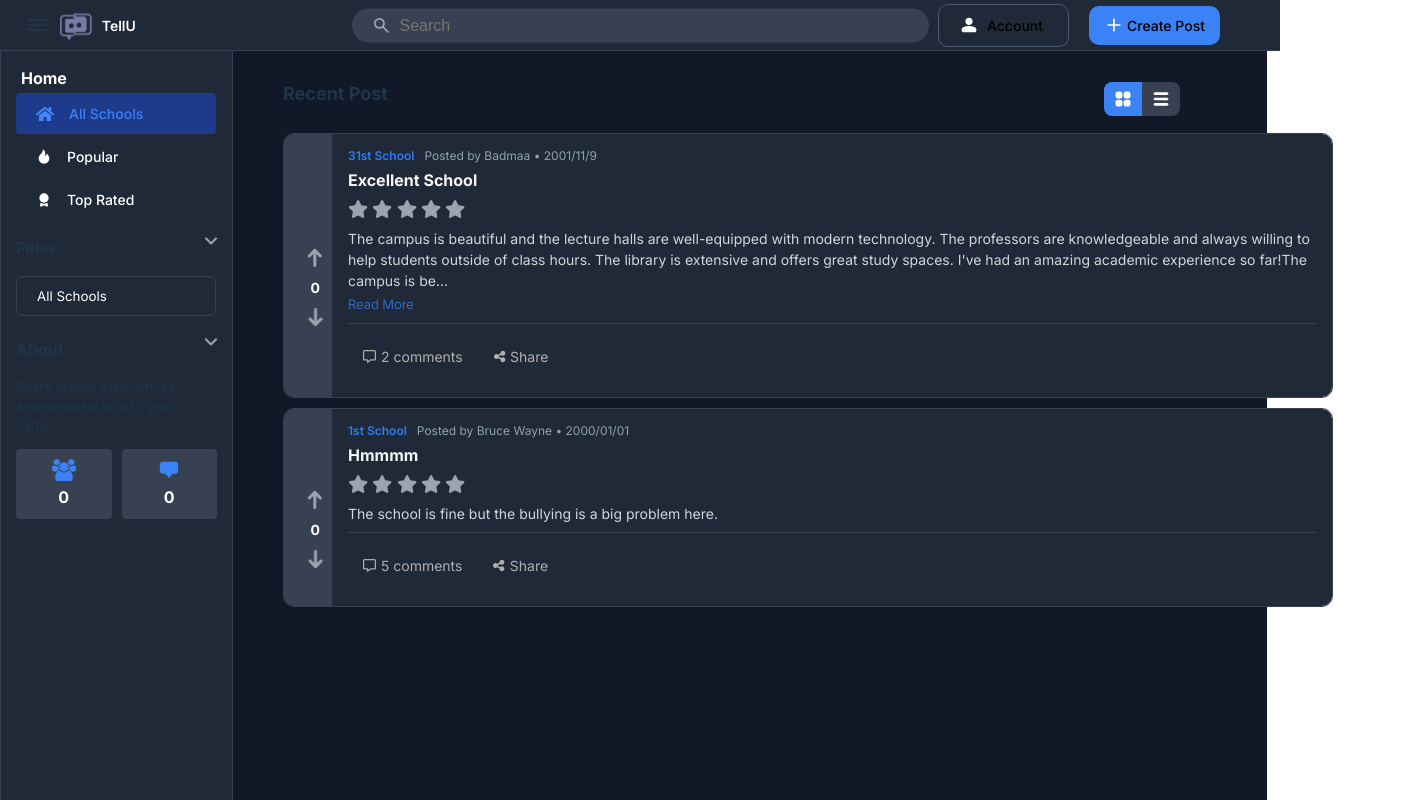
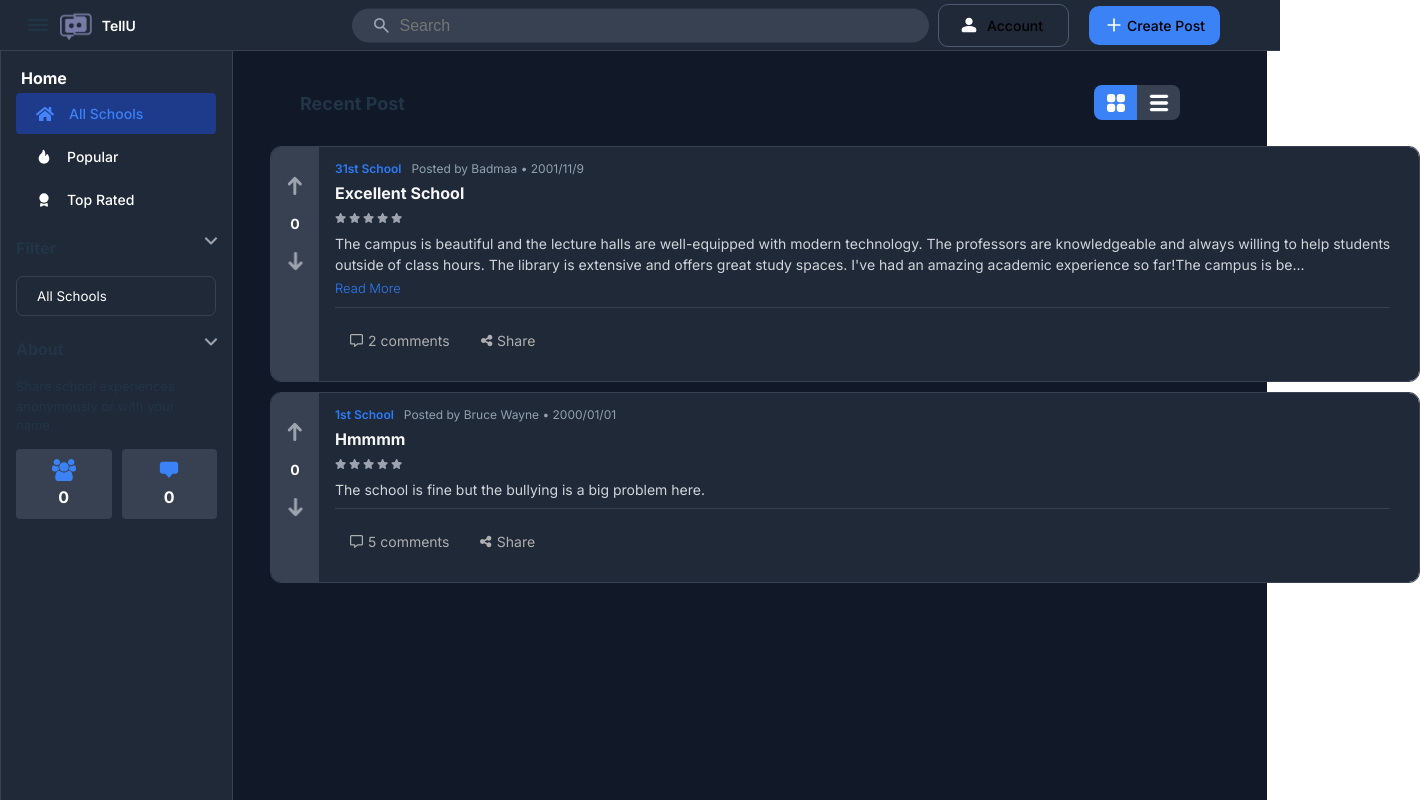
Before and after one commit to Dan-galdan/Project, a React (Vite) app: page / in a window 1280 px wide. Shown: the top 800 px of the page, 1420 px wide, since content can reach past the window. Built offline with nearby package versions, Linux system fonts and the light colour scheme.

Commit message:
endlich diggas ich bin so glucklich i will deine mutter kussen

```diff
--- a/src/components/createpost.css
+++ b/src/components/createpost.css
@@ -300,3 +300,68 @@
   background: #587f8f;
   transition: 200ms;
 }
+
+.identity {
+  background-color: #384253;
+  width: 549px;
+  border-radius: 10px;
+  display: flex;
+  padding: 12px;
+  box-sizing: border-box;
+}
+
+.bu {
+  display: flex;
+  align-items: center;
+  justify-content: center;
+  width: 52px;
+  height: calc(inherit - 24px);
+}
+
+.bu img {
+  border-radius: 100%;
+  width: 40px;
+  height: auto;
+}
+
+.anonname {
+  width: 459px;
+  height: 43px;
+  border-radius: 10px;
+  border: 1px solid #596983;
+  background-color: #1a222e;
+  color: #374151;
+  font-size: 0.9vw;
+  padding-left: 12px;
+}
+
+.anonname:focus {
+  border-bottom: 1px solid #2952c2;
+  box-shadow: 0 2px 8px rgba(59, 130, 246, 0.5);
+  animation: pulse 1.5s infinite ease-in-out;
+}
+
+.anon {
+  margin-left: 12px;
+}
+
+.bruh {
+  display: flex;
+  margin-top: -10px;
+  gap: 4px;
+}
+
+.postparent {
+  height: 44px;
+  width: 469px;
+  display: flex;
+  align-items: center;
+  justify-content: center;
+  margin-top: 20px;
+}
+
+.postparent button {
+  width: 150px;
+  font-size: 18px;
+  background-color: #3b82f6;
+}
--- a/src/components/createpost.jsx
+++ b/src/components/createpost.jsx
@@ -94,19 +94,22 @@ export function Create() {
               </div>
 
               <div className='identity'>
-                <div>
+                <div className='bu'>
                   <img
                     src="https://media.istockphoto.com/id/1495088043/vector/user-profile-icon-avatar-or-person-icon-profile-picture-portrait-symbol-default-portrait.jpg?s=612x612&w=0&k=20&c=dhV2p1JwmloBTOaGAtaA3AW1KSnjsdMt7-U_3EZElZ0="
                     alt="User avatar"
                   />
                 </div>
-                <div>
-                  <input type="text" />
-                  <div>
+                <div className='anon'>
+                  <input className='anonname' type="text" placeholder='Your Name (Optional)' />
+                  <div className='bruh'>
                     <input type="checkbox" />
                     <p>Post Anonymously</p>
                   </div>
                 </div>
+              </div>
+              <div className='postparent'>
+                <button>Post</button>
               </div>
             </div>
           </div>
--- a/src/components/post.css
+++ b/src/components/post.css
@@ -1,7 +1,7 @@
 .general {
   display: flex;
   border: 1px solid #374151;
-  width: 1160px;
+  width: fit-content;
   border-radius: 11px;
   transition: 200ms transform ease;
   margin-bottom: 10px;
@@ -18,9 +18,10 @@
   background-color: #374151;
   border-radius: 10px 0 0 10px;
   display: flex;
-  align-items: center;
+  padding: 0;
+  align-items: flex-start;
   box-sizing: border-box;
-  padding-top: 0px;
+  padding-top: 5px;
 }
 
 /* Upvote and downvote button styles */
@@ -76,13 +77,12 @@
 
 /* Voting number */
 .rating {
-  position: relative;
   display: flex;
   flex-direction: column;
-  height: fit-content;
-  width: fit-content;
-  padding-left: 0px;
-  gap: 0;
+  justify-content: center;
+  align-items: center;
+  gap: 8px;
+  margin-top: 0;
 }
 
 
@@ -161,7 +161,7 @@
 
 /* Divider under read more */
 .lineunderreadmore {
-  width: 1078px;
+  width: calc(100vw - 405px);
   height: 1px;
   background-color: #374151;
   border: none;
@@ -200,12 +200,12 @@
 .star-rating {
   display: flex;
   align-items: center;
-  gap: 4px;
+  gap: 0.208vw;
   margin: 4px 0 10px 0;
 }
 
 .star {
-  font-size: 18px;
+  font-size: 0.781vw;
   background: none;
   border: none;
   padding: 0;
@@ -215,6 +215,7 @@
   outline: none;
   display: flex;
   align-items: center;
+  margin: 0;
 }
 
 .star:hover {
@@ -230,24 +231,16 @@
   outline-offset: 2px;
 }
 
-/* Responsive adjustments */
-@media only screen and (max-width: 1440px) {
+.main {
+  width: calc(100vw - 368px);
+}
+
+@media only screen and (max-width: 1600px) {
   .main {
-    width: 1000px;
-  }
-
-  .general {
-    width: fit-content;
+    width: 1100px;
   }
 
   .lineunderreadmore {
-    width: 968px;
+    width: 1055px;
   }
 }
-
-@media only screen and (min-width: 1441px)and (max-width:1600px) {
-  .main {
-    width: 1200px;
-  }
-
-}
--- a/src/pages/home.css
+++ b/src/pages/home.css
@@ -261,74 +261,31 @@ a:hover {
   transform: rotate(180deg) scale(1.2);
 }
 
-@media only screen and (max-width: 1440px) {
-  .headersquare h3 {
-    left: 283px;
-    top: 62px;
+@media only screen and (max-width:1600px) {
+  .as {
+    margin-left: 300px;
   }
 
-  .headersquare {
-    height: 133px;
+  .headersquare h3 {
+    left: 300px;
   }
 
   .topSquares {
-    top: 82px;
+    right: 100px;
+  }
+}
+
+@media only screen and (max-width:1440px) {
+  .as {
+    margin-left: 270px;
+  }
+
+  .headersquare h3 {
+    left: 300px;
+  }
+
+  .topSquares {
     right: 100px;
   }
 
-  .topblueSquare,
-  .topgreySquare {
-    width: 38px;
-    height: 34px;
-  }
-
-  .heroicons--squares-2x2-solid {
-    width: 20px;
-    height: 20px;
-  }
-
-  .pixel--bars-solid {
-    width: 16px;
-    height: 16px;
-  }
-
-  .as {
-    margin-left: 283px;
-  }
 }
-
-@media only screen and (min-width: 1441px)and (max-width:1600px) {
-  .headersquare h3 {
-    left: 283px;
-    top: 62px;
-  }
-
-  .headersquare {
-    height: 133px;
-  }
-
-  .topSquares {
-    top: 82px;
-    right: 100px;
-  }
-
-  .topblueSquare,
-  .topgreySquare {
-    width: 38px;
-    height: 34px;
-  }
-
-  .heroicons--squares-2x2-solid {
-    width: 20px;
-    height: 20px;
-  }
-
-  .pixel--bars-solid {
-    width: 16px;
-    height: 16px;
-  }
-
-  .as {
-    margin-left: 283px;
-  }
-}
```
